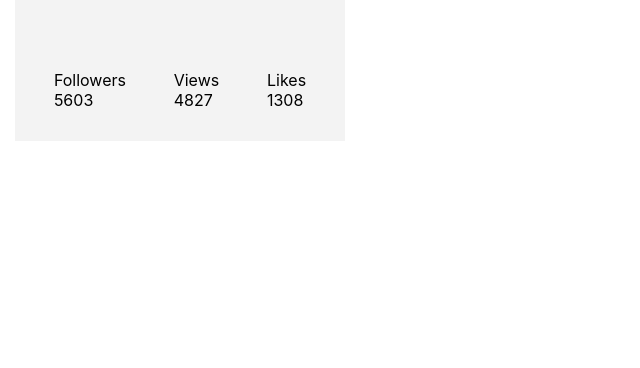
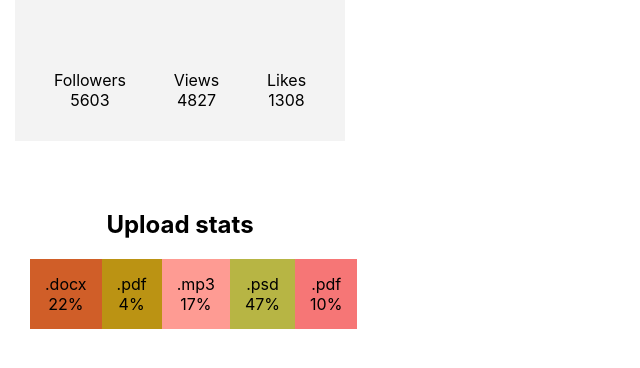
Before and after one commit to MajorPrestige/goit-react-hw-01-components, a React (Create React App) app: page / in a window 1280 px wide. Shown: the part 316-684 px from the top of the page, without its empty margins (0-640 px from the left). Built offline with nearby package versions, Linux system fonts and the light colour scheme.

Commit message:
task2 done

```diff
--- a/src/components/App.jsx
+++ b/src/components/App.jsx
@@ -1,5 +1,7 @@
 import Profile from './Profile/Profile';
-import user from 'data/user.json';
+import Statistics from './Statistics/Statistics';
+import user from 'data/user';
+import data from 'data/data';
 
 export const App = () => {
   const {
@@ -21,6 +23,7 @@
         views={views}
         likes={likes}
       />
+      <Statistics title="Upload stats" stats={data} />
     </>
   );
 };
--- a/src/components/Profile/Profile.jsx
+++ b/src/components/Profile/Profile.jsx
@@ -1,5 +1,5 @@
+import PropTypes from 'prop-types';
 import s from './Profile.module.css';
-import PropTypes from 'prop-types';
 
 const Profile = ({ name, tag, location, avatar, followers, views, likes }) => {
   return (
--- a/src/components/Profile/Profile.module.css
+++ b/src/components/Profile/Profile.module.css
@@ -28,4 +28,5 @@
 .statsItem {
   display: flex;
   flex-direction: column;
+  align-items: center;
 }
--- /dev/null
+++ b/src/components/Statistics/Statistics.jsx
@@ -0,0 +1,41 @@
+import PropTypes from 'prop-types';
+import s from './Statistics.module.css';
+
+const Statistics = ({ title, stats }) => {
+  return (
+    <section className={s.statistics}>
+      <h2 className={s.title}>{title}</h2>
+      <ul className={s.statlist}>
+        {stats.map(el => (
+          <li
+            style={{ backgroundColor: getRandomHexColor() }}
+            key={el.id}
+            className={s.item}
+          >
+            <span className={s.label}>{el.label}</span>
+            <span className={s.percentage}>{el.percentage}%</span>
+          </li>
+        ))}
+      </ul>
+    </section>
+  );
+};
+
+export default Statistics;
+
+Statistics.propTypes = {
+  title: PropTypes.string,
+  stats: PropTypes.arrayOf(
+    PropTypes.shape({
+      id: PropTypes.string.isRequired,
+      label: PropTypes.string.isRequired,
+      percentage: PropTypes.number.isRequired,
+    })
+  ),
+};
+
+function getRandomHexColor() {
+  return `#${Math.floor(Math.random() * 16777215)
+    .toString(16)
+    .padStart(6, 0)}`;
+}
--- /dev/null
+++ b/src/components/Statistics/Statistics.module.css
@@ -0,0 +1,21 @@
+.statistics {
+  width: 300px;
+  padding: 50px 15px 15px;
+}
+
+.title {
+  text-align: center;
+}
+
+.statlist {
+  display: flex;
+  padding-inline-start: 0px;
+}
+
+.item {
+  display: flex;
+  flex-direction: column;
+  justify-content: center;
+  align-items: center;
+  padding: 15px;
+}
--- /dev/null
+++ b/src/data/data.json
@@ -0,0 +1,7 @@
+[
+  { "id": "id-1", "label": ".docx", "percentage": 22 },
+  { "id": "id-2", "label": ".pdf", "percentage": 4 },
+  { "id": "id-3", "label": ".mp3", "percentage": 17 },
+  { "id": "id-4", "label": ".psd", "percentage": 47 },
+  { "id": "id-5", "label": ".pdf", "percentage": 10 }
+]
```
